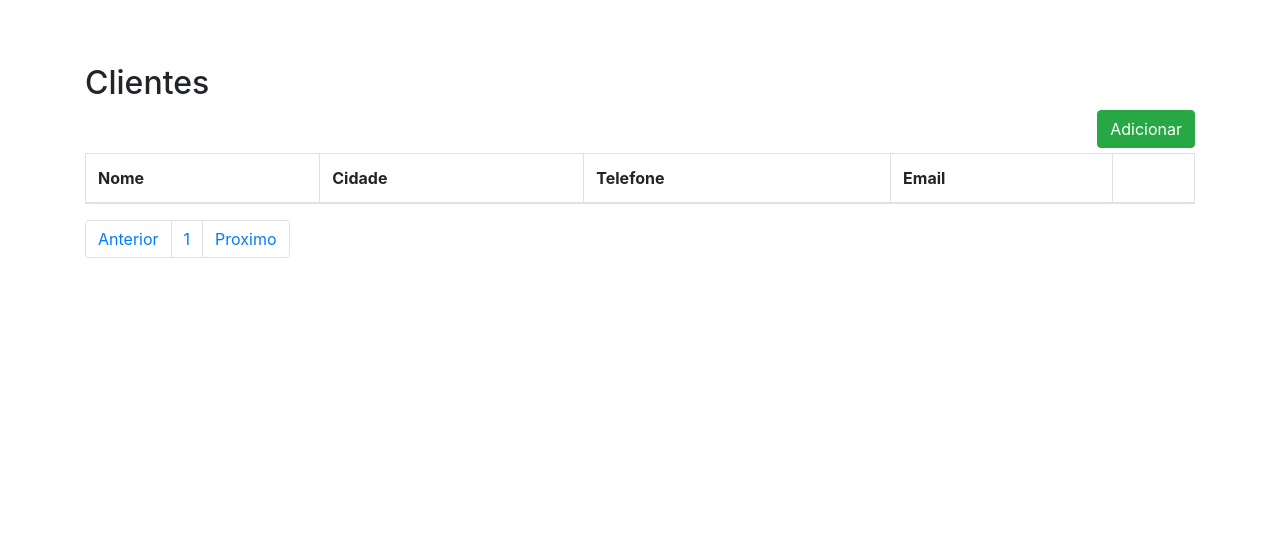
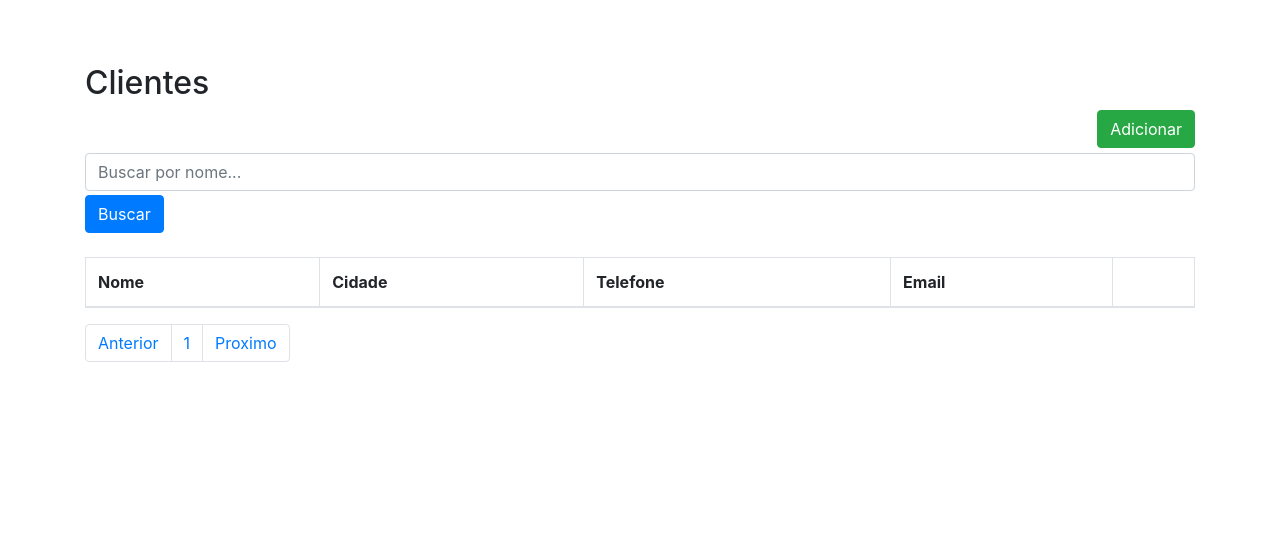
Before and after one commit to Jdalarmi/CRM_with_django, a Django app: page /customers/list/ in a window 1280 px wide. Shown: the part 56-604 px from the top of the page. Run offline with Django 4.2, Linux system fonts and the light colour scheme; data that the repository does not hold is empty.

Commit message:
create search customer received name in template customer-list

```diff
--- a/customers/templates/customers/customer_list.html
+++ b/customers/templates/customers/customer_list.html
@@ -5,8 +5,14 @@
     <a href="{% url "customers:customer-create" %}">
         <button type"button" class="btn btn-success" style="float:right; margin-bottom: 5px">Adicionar</button>
     </a>
+    <form>
+        <div class="form-group mb-1">
+            <input class="form-control" type="text" name="name" placeholder="Buscar por nome...">
+        </div>
+        <button type="submit" class="btn btn-primary">Buscar</button>
+    </form>
 
-    <table class="table table-bordered">
+    <table class="table table-bordered mt-4">
         <thead>
           <tr>
             <th scope="col">Nome</th>
--- a/customers/views.py
+++ b/customers/views.py
@@ -1,17 +1,27 @@
 from typing import Any
 from django.db import models
+from django.db.models.query import QuerySet
 from django.shortcuts import get_object_or_404, render
 from django.views.generic import ListView, CreateView, DeleteView, UpdateView
 from .models import Customer
 from .forms import CustomerForm
 from django.urls import reverse
-
+from django.db.models import Q
 
 class CustomerListView(ListView):
     template_name = "customers/customer_list.html"
-    paginate_by = 1
+    paginate_by = 5
     model = Customer
-    queryset = Customer.objects.all()
+
+    def get_queryset(self):
+        name = self.request.GET.get("name")
+        if name:
+            object_list = self.model.objects.filter(
+                Q(first_name__icontains=name)| Q(last_name = name)
+                )
+        else:
+            object_list = self.model.objects.all()
+        return object_list
 
 class CustomerCreateView(CreateView):
     template_name = "customers/customer.html"
```
